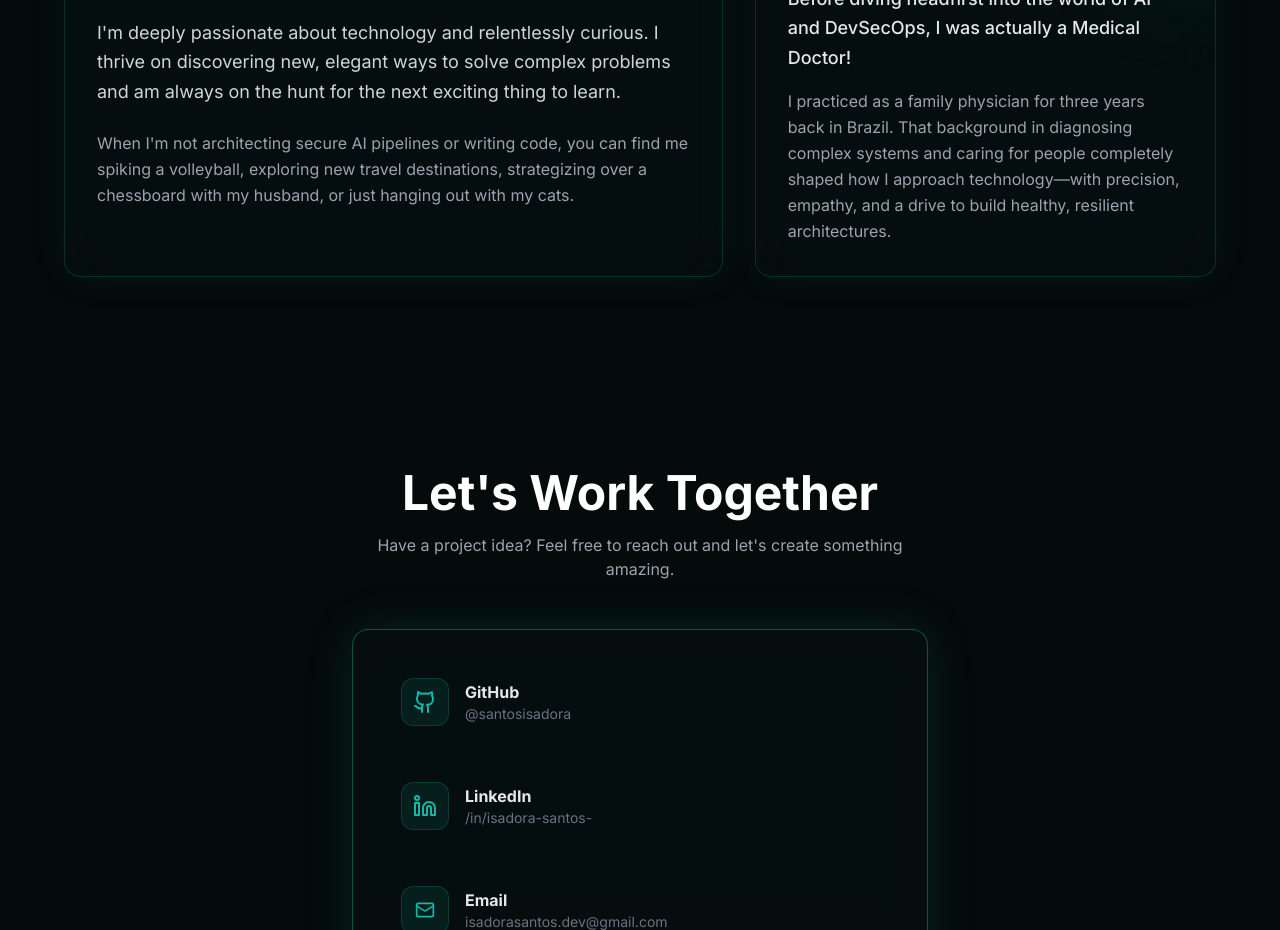
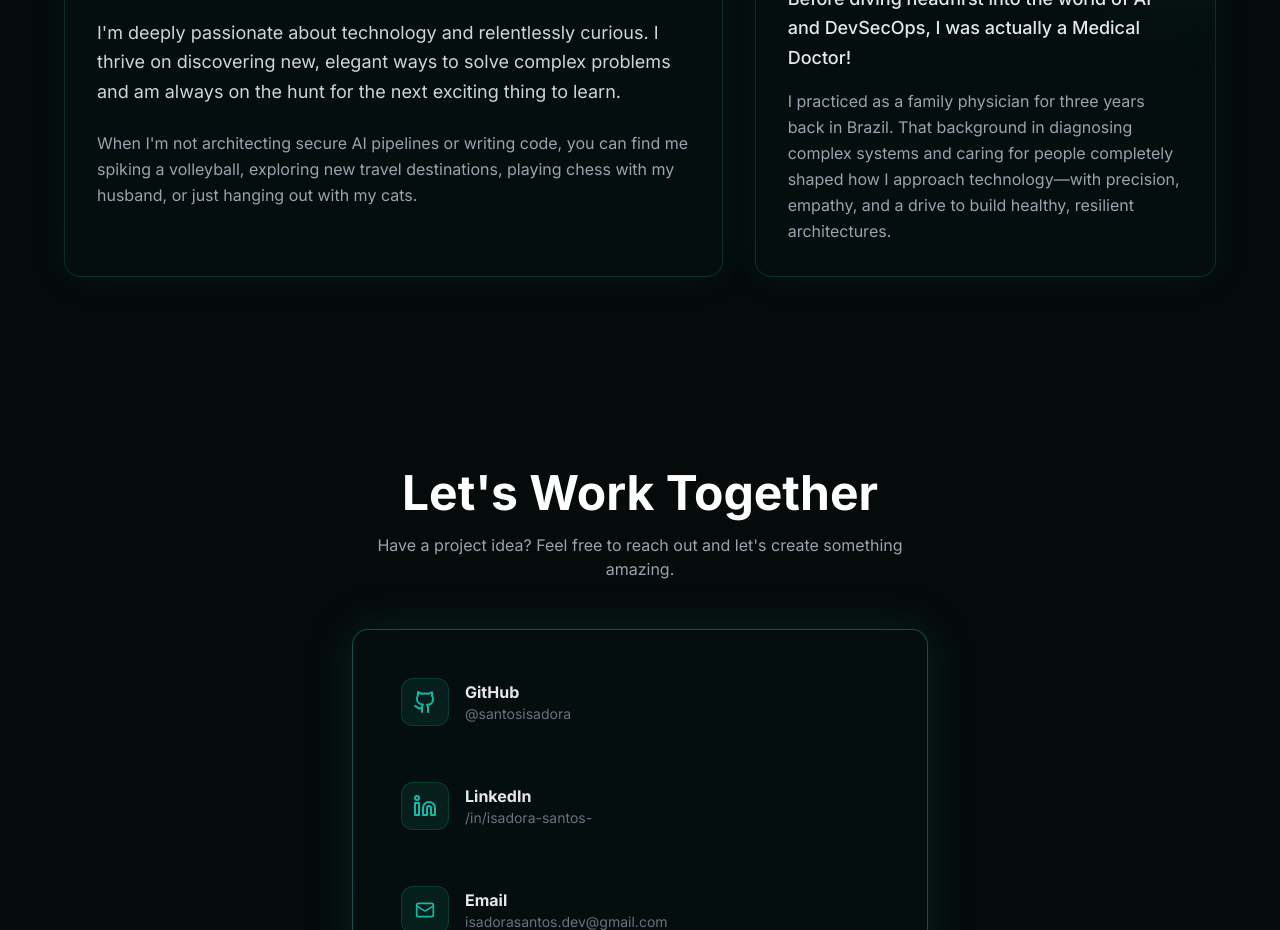
Before and after one commit to santosisadora/myportfolio, a React (Vite) app: page / in a window 1280 px wide. Shown: the part 7400-8330 px from the top of the page. Built offline with nearby package versions, Linux system fonts and the light colour scheme.

Commit message:
content: update profile photo and simplify bio text

```diff
--- a/src/components/About.jsx
+++ b/src/components/About.jsx
@@ -45,7 +45,7 @@ const About = () => {
               I'm deeply passionate about technology and relentlessly curious. I thrive on discovering new, elegant ways to solve complex problems and am always on the hunt for the next exciting thing to learn.
             </p>
             <p className="text-gray-400 leading-relaxed">
-              When I'm not architecting secure AI pipelines or writing code, you can find me spiking a volleyball, exploring new travel destinations, strategizing over a chessboard with my husband, or just hanging out with my cats.
+              When I'm not architecting secure AI pipelines or writing code, you can find me spiking a volleyball, exploring new travel destinations, playing chess with my husband, or just hanging out with my cats.
             </p>
           </motion.div>
 
```
Also changed, not shown: public/profile.jpg.
